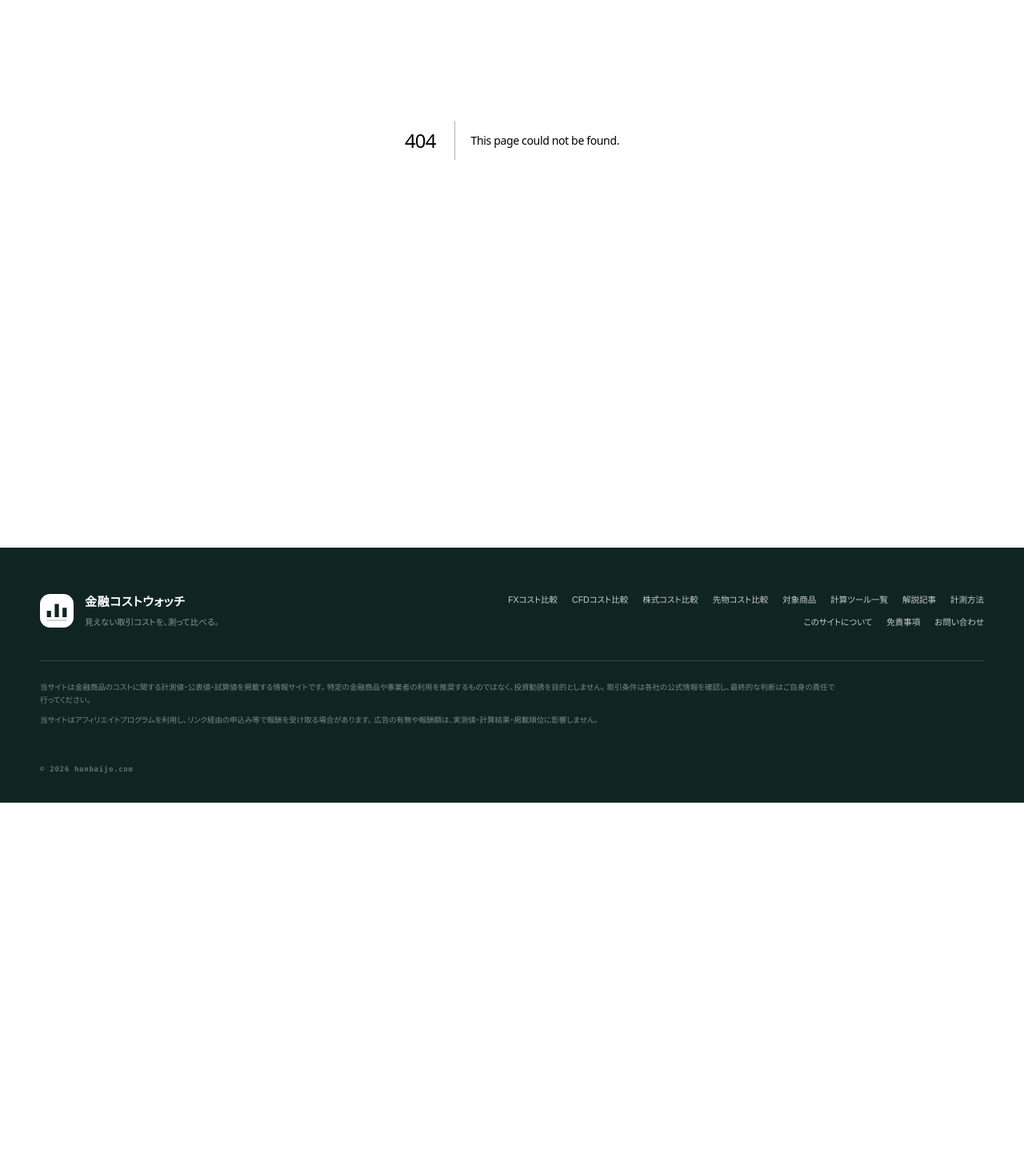
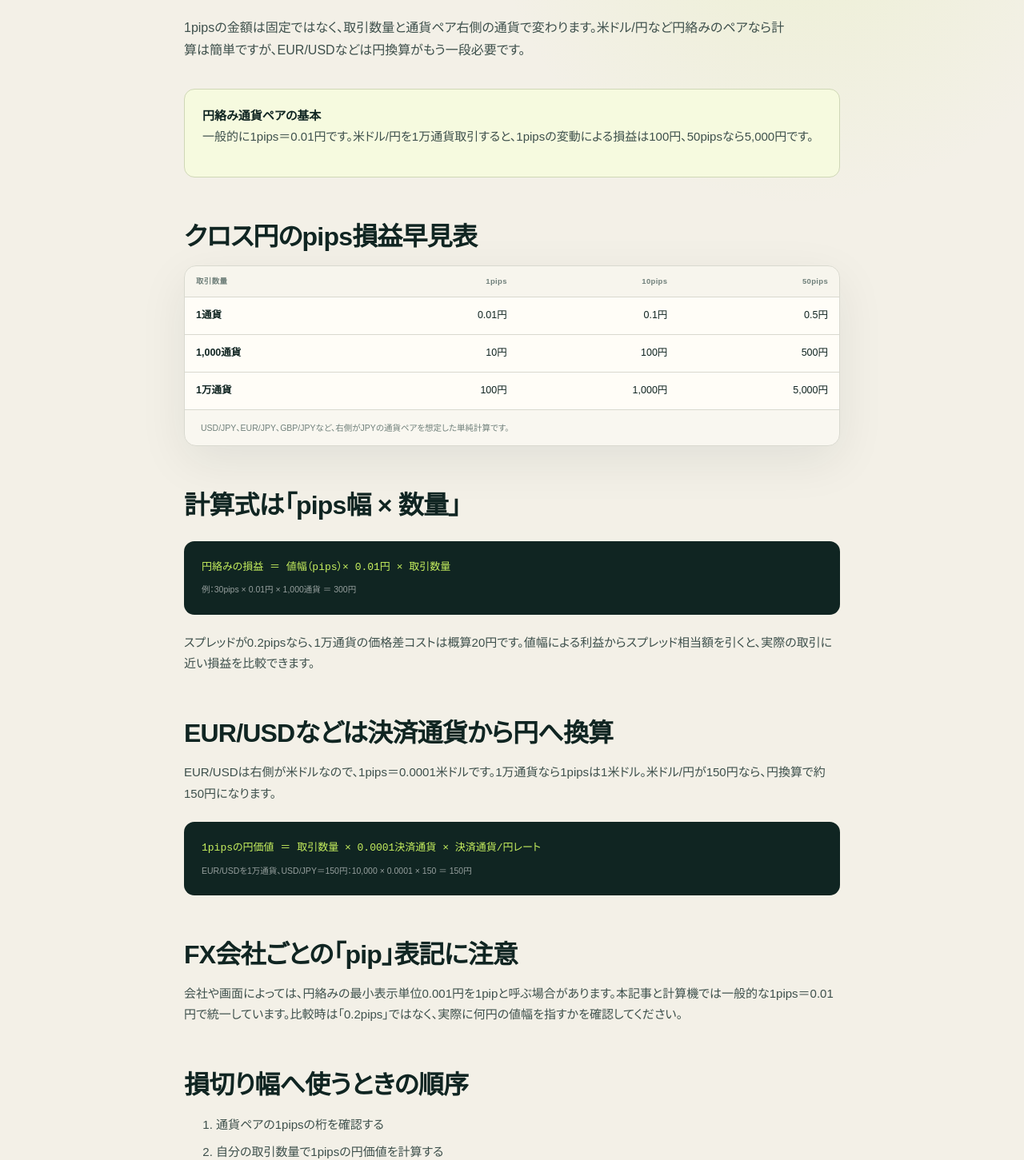
Before and after one commit to mrok18/hanbaijo, a Next.js app: page /articles/fx-one-pip-value in a window 1280 px wide. Before the commit this address had no page. Shown: the part 302-1753 px from the top of the page at 80% size. Before the commit the page ends 1306 px from the top, so only its background shows below. Built offline with nearby package versions, Linux system fonts and the light colour scheme.

Commit message:
content: explain FX pip value

```diff
--- /dev/null
+++ b/app/articles/fx-one-pip-value/page.tsx
@@ -0,0 +1,40 @@
+import Link from 'next/link';
+import AffiliateOfferCard from '@/components/AffiliateOfferCard';
+import { AFFILIATE_OFFERS } from '@/lib/affiliates';
+
+export const metadata = {
+  title: 'FXの1pipsはいくら？1,000通貨・1万通貨の損益早見表',
+  description: 'FXの1pipsの金額を、クロス円とドルストレート、1通貨・1,000通貨・1万通貨で計算します。円換算の方法も解説します。',
+};
+
+const YEN_PAIRS = [
+  { units: '1通貨', one: '0.01円', ten: '0.1円', fifty: '0.5円' },
+  { units: '1,000通貨', one: '10円', ten: '100円', fifty: '500円' },
+  { units: '1万通貨', one: '100円', ten: '1,000円', fifty: '5,000円' },
+] as const;
+
+export default function Page() {
+  return <article>
+    <p className="page-kicker">FX PIP VALUE</p>
+    <h1>FXの1pipsはいくら？<br />数量別の損益早見表</h1>
+    <p className="lede">1pipsの金額は固定ではなく、取引数量と通貨ペア右側の通貨で変わります。米ドル/円など円絡みのペアなら計算は簡単ですが、EUR/USDなどは円換算がもう一段必要です。</p>
+    <div className="callout"><strong>円絡み通貨ペアの基本</strong><p>一般的に1pips＝0.01円です。米ドル/円を1万通貨取引すると、1pipsの変動による損益は100円、50pipsなら5,000円です。</p></div>
+    <h2>クロス円のpips損益早見表</h2>
+    <div className="data-panel"><div className="table-scroll"><table className="rates comparison-table"><thead><tr><th>取引数量</th><th className="num">1pips</th><th className="num">10pips</th><th className="num">50pips</th></tr></thead><tbody>{YEN_PAIRS.map(row => <tr key={row.units}><td className="ex-name">{row.units}</td><td className="num">{row.one}</td><td className="num">{row.ten}</td><td className="num">{row.fifty}</td></tr>)}</tbody></table></div><p className="panel-note">USD/JPY、EUR/JPY、GBP/JPYなど、右側がJPYの通貨ペアを想定した単純計算です。</p></div>
+    <h2>計算式は「pips幅 × 数量」</h2>
+    <div className="formula-box"><code>円絡みの損益 ＝ 値幅（pips）× 0.01円 × 取引数量</code><small>例：30pips × 0.01円 × 1,000通貨 ＝ 300円</small></div>
+    <p>スプレッドが0.2pipsなら、1万通貨の価格差コストは概算20円です。値幅による利益からスプレッド相当額を引くと、実際の取引に近い損益を比較できます。</p>
+    <h2>EUR/USDなどは決済通貨から円へ換算</h2>
+    <p>EUR/USDは右側が米ドルなので、1pips＝0.0001米ドルです。1万通貨なら1pipsは1米ドル。米ドル/円が150円なら、円換算で約150円になります。</p>
+    <div className="formula-box"><code>1pipsの円価値 ＝ 取引数量 × 0.0001決済通貨 × 決済通貨/円レート</code><small>EUR/USDを1万通貨、USD/JPY＝150円：10,000 × 0.0001 × 150 ＝ 150円</small></div>
+    <h2>FX会社ごとの「pip」表記に注意</h2>
+    <p>会社や画面によっては、円絡みの最小表示単位0.001円を1pipと呼ぶ場合があります。本記事と計算機では一般的な1pips＝0.01円で統一しています。比較時は「0.2pips」ではなく、実際に何円の値幅を指すかを確認してください。</p>
+    <h2>損切り幅へ使うときの順序</h2>
+    <ol><li>通貨ペアの1pipsの桁を確認する</li><li>自分の取引数量で1pipsの円価値を計算する</li><li>損切り幅と想定スプレッドを掛ける</li><li>許容損失額を超える場合は数量を切り下げる</li></ol>
+    <div className="callout"><strong>計算値は損失上限ではありません</strong><p>逆指値は指定価格での約定を保証しません。急変や流動性低下時はスリッページやスプレッド拡大により、計算した損失額を超える場合があります。</p></div>
+    <p><Link href="/tools/fx-pip-value-calculator">pips損益計算機で自分の数量を入力する →</Link></p>
+    <p><Link href="/tools/fx-position-size-calculator">許容損失から取引数量を逆算する →</Link></p>
+    <p><Link href="/articles/fx-spread-cost">スプレッドを円に直す方法を見る →</Link></p>
+    <section className="article-affiliate" aria-label="関連する広告"><AffiliateOfferCard offer={AFFILIATE_OFFERS['matsui-fx']} /><p className="affiliate-disclosure">松井証券への広告リンクです。申込み成立時に当サイトが報酬を受け取る場合があります。計算例とは分けて掲載しています。</p></section>
+  </article>;
+}
--- a/app/articles/posts.ts
+++ b/app/articles/posts.ts
@@ -1,4 +1,5 @@
 export const POSTS = [
+  { slug: 'fx-one-pip-value', category: 'FX・基礎計算', title: 'FXの1pipsはいくら？1,000通貨・1万通貨の損益早見表', desc: 'クロス円とドルストレートの1pipsを、取引数量と円換算レートから具体的に計算する。' },
   { slug: 'fx-position-size-calculation', category: 'FX・リスク管理', title: 'FXの適正ロット・取引数量の決め方｜許容損失から逆算', desc: '口座資金、許容損失率、損切り幅、1pipsの損益から、取引数量を通貨単位で逆算する。' },
   { slug: 'matsui-futures-normal-vs-day', category: '先物・松井証券', title: '松井証券の先物手数料｜通常と一日先物を往復比較', desc: '日経225先物・mini・マイクロの片道と往復手数料、1ティックに対する比率を比較する。' },
   { slug: 'matsui-us-stock-trading-hours', category: '米国株・松井証券', title: '松井証券の米国株取引時間｜プレマーケットと23時間化予定', desc: '夏時間・冬時間のプレマーケットと通常取引時間、2026年12月予定の23時間化を時系列で整理する。' },
--- a/app/tools/fx-pip-value-calculator/page.tsx
+++ b/app/tools/fx-pip-value-calculator/page.tsx
@@ -35,7 +35,7 @@ export default function Page() {
       <label><span>スプレッド（pips）</span><input type="number" min="0" step="0.1" value={spreadPips} onChange={e => setSpreadPips(Number(e.target.value))} /></label>
     </div></section><section className="calculator-result"><div className="result-head"><span>PIP VALUE</span><h2>1pipsあたりの損益</h2></div><div className="total-cost"><strong>{number.format(result.pipValueYen)}</strong><span>円</span></div><p>1pips＝{result.pipSize}{quoteCurrency}</p><p>決済通貨では約{number.format(result.pipValueQuote)}{quoteCurrency}</p><p>{number.format(movePips)}pipsの値幅損益：約{number.format(result.moveValue)}円</p><p>スプレッド相当額：約{number.format(result.spreadCost)}円</p><p>有利に動いた場合の差引額：約{number.format(result.net)}円</p></section></div></div>
     <div className="callout"><strong>pipsの桁と円換算レートを確認</strong><p>一般的な表示桁を使った概算です。円絡みは1pips＝0.01円、円以外を決済通貨とするペアは1pips＝0.0001決済通貨として計算します。銘柄ごとの呼値、表示桁、取引単位はFX会社の取引画面を優先してください。</p></div>
-    <nav className="calculator-proof" aria-label="関連記事"><Link href="/articles/fx-position-size-calculation">取引数量の決め方</Link><Link href="/tools/fx-position-size-calculator">許容損失から数量を逆算</Link><Link href="/articles/fx-spread-cost">スプレッドを円に直す</Link><Link href="/fx/minimum-trade-unit-comparison">最低取引単位を比較</Link></nav>
+    <nav className="calculator-proof" aria-label="関連記事"><Link href="/articles/fx-one-pip-value">1pipsの計算方法</Link><Link href="/articles/fx-position-size-calculation">取引数量の決め方</Link><Link href="/tools/fx-position-size-calculator">許容損失から数量を逆算</Link><Link href="/articles/fx-spread-cost">スプレッドを円に直す</Link><Link href="/fx/minimum-trade-unit-comparison">最低取引単位を比較</Link></nav>
     <section className="article-affiliate" aria-label="関連する広告"><AffiliateOfferCard offer={AFFILIATE_OFFERS['matsui-fx']} /><p className="affiliate-disclosure">松井証券への広告リンクです。申込み成立時に当サイトが報酬を受け取る場合があります。計算結果とは分けて表示しています。</p></section>
   </div>;
 }
```
